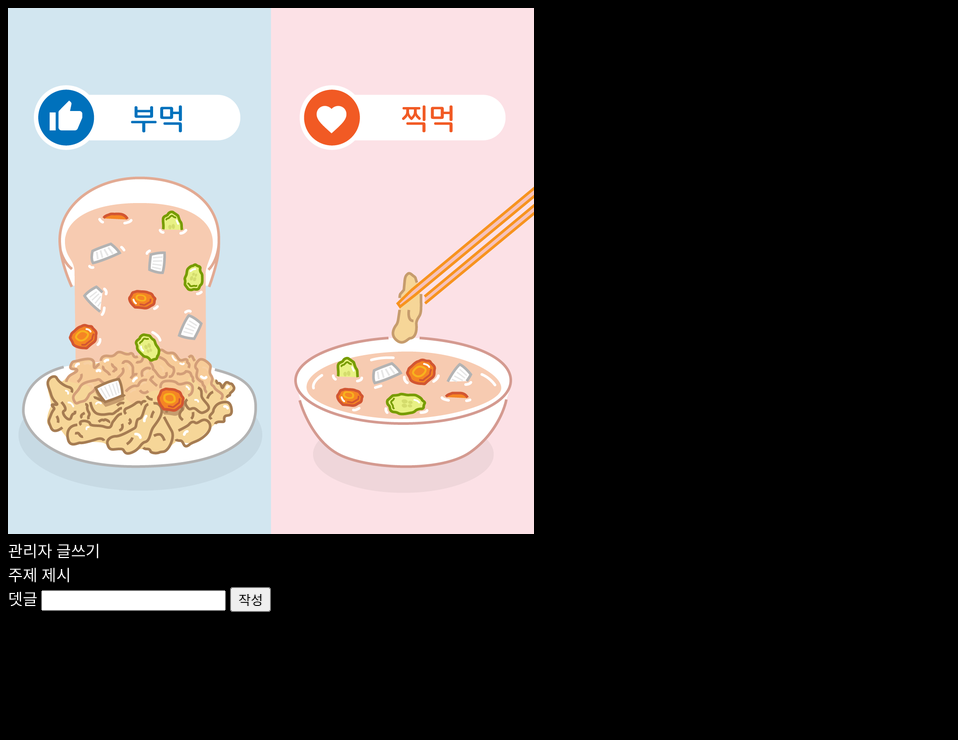
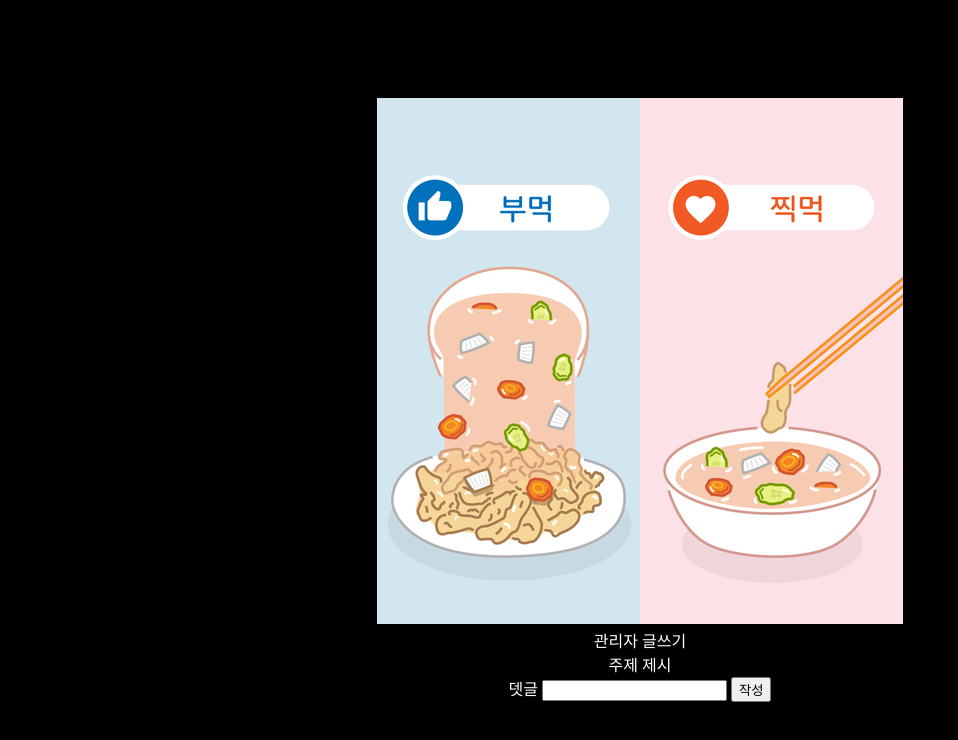
Before and after one commit to personarpgg/myProject-prototype_page-2, a website: page public/index.html in a window 1280 px wide. Shown: the whole page, without its empty margins (0-958 px from the left). Drawn offline with Linux system fonts and the light colour scheme.

Commit message:
check : styel.css 분리

```diff
--- a/public/index.html
+++ b/public/index.html
@@ -5,35 +5,8 @@
     <meta charset="UTF-8">
     <meta name="viewport" content="width=device-width, initial-scale=1.0">
     <title>Document</title>
-    <style>
-        body {
-            background-color: black;
-            /* 배경색을 검정색으로 설정 */
-            color: white;
-            /* 글자색을 흰색으로 설정 */
-        }
-
-        /* 다른 요소에 대한 스타일 설정은 필요에 따라 추가하세요 */
-        #root {
-            /* 예시: #root 요소에 대한 추가 스타일 */
-        }
-
-        #png {
-            /* 예시: #png 요소에 대한 추가 스타일 */
-        }
-
-        #login {
-            /* 예시: #login 요소에 대한 추가 스타일 */
-        }
-
-        #title {
-            /* 예시: #title 요소에 대한 추가 스타일 */
-        }
-
-        #comment {
-            /* 예시: #comment 요소에 대한 추가 스타일 */
-        }
-    </style>
+    <!-- public 폴더의 style.css 파일 연결 -->
+    <link rel="stylesheet" type="text/css" href="/style.css">
 </head>
 
 <body>
--- /dev/null
+++ b/public/style.css
@@ -0,0 +1,41 @@
+/* public/style.css */
+
+body {
+    background-color: black;
+    color: white;
+    display: flex;
+    flex-direction: column;
+    align-items: center;
+    justify-content: center;
+    height: 100vh;
+    margin: 0;
+}
+
+#root {
+    text-align: center;
+    max-width: 600px;
+    margin: auto;
+}
+
+#png {
+    /* 추가적인 스타일 필요시 여기에 작성 */
+}
+
+#login {
+    /* 추가적인 스타일 필요시 여기에 작성 */
+}
+
+#title {
+    /* 추가적인 스타일 필요시 여기에 작성 */
+}
+
+#comment {
+    /* 추가적인 스타일 필요시 여기에 작성 */
+}
+
+/* 모바일 환경을 위한 미디어 쿼리 */
+@media only screen and (max-width: 600px) {
+    body {
+        padding: 10px;
+    }
+}
```
